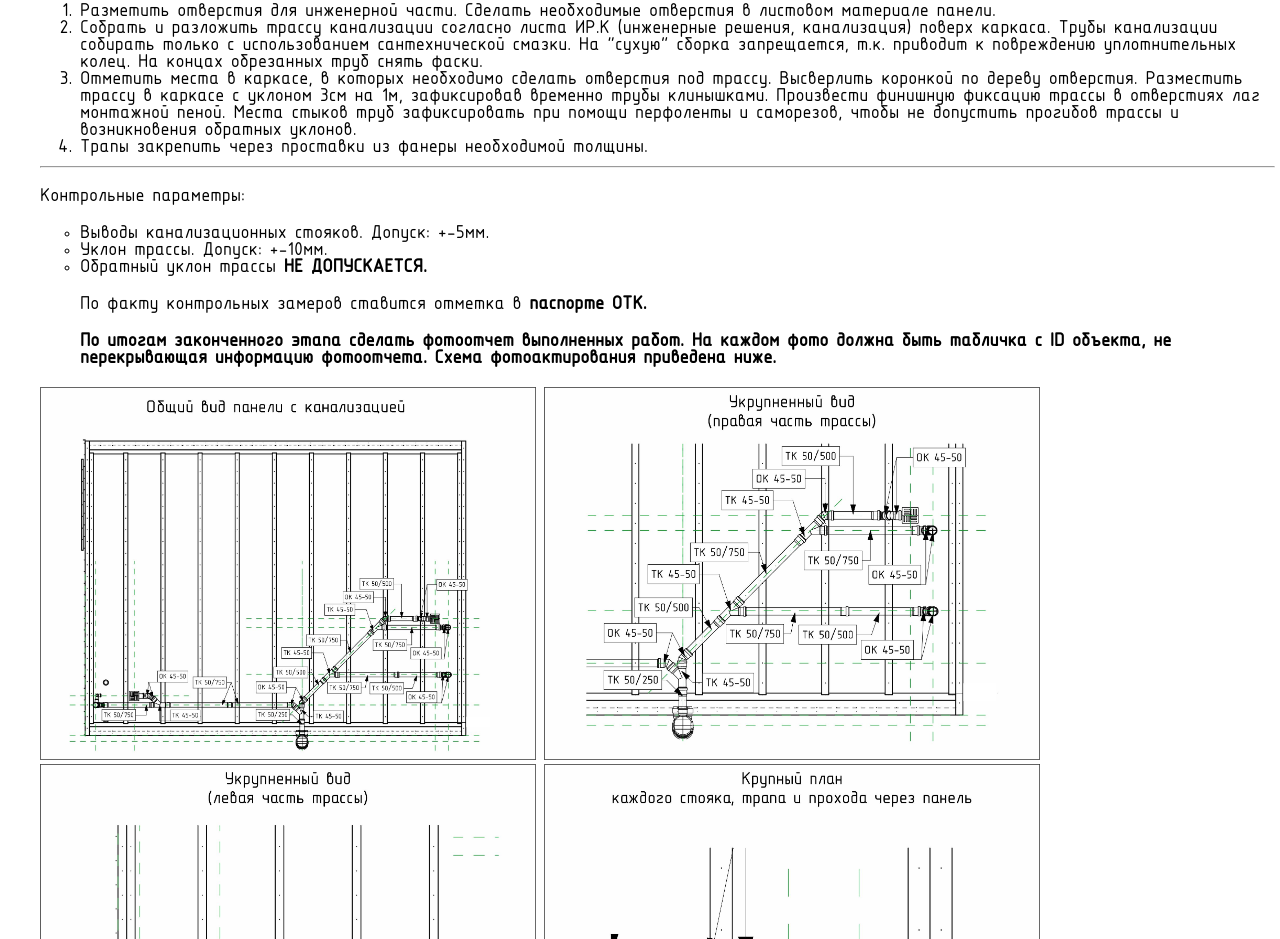
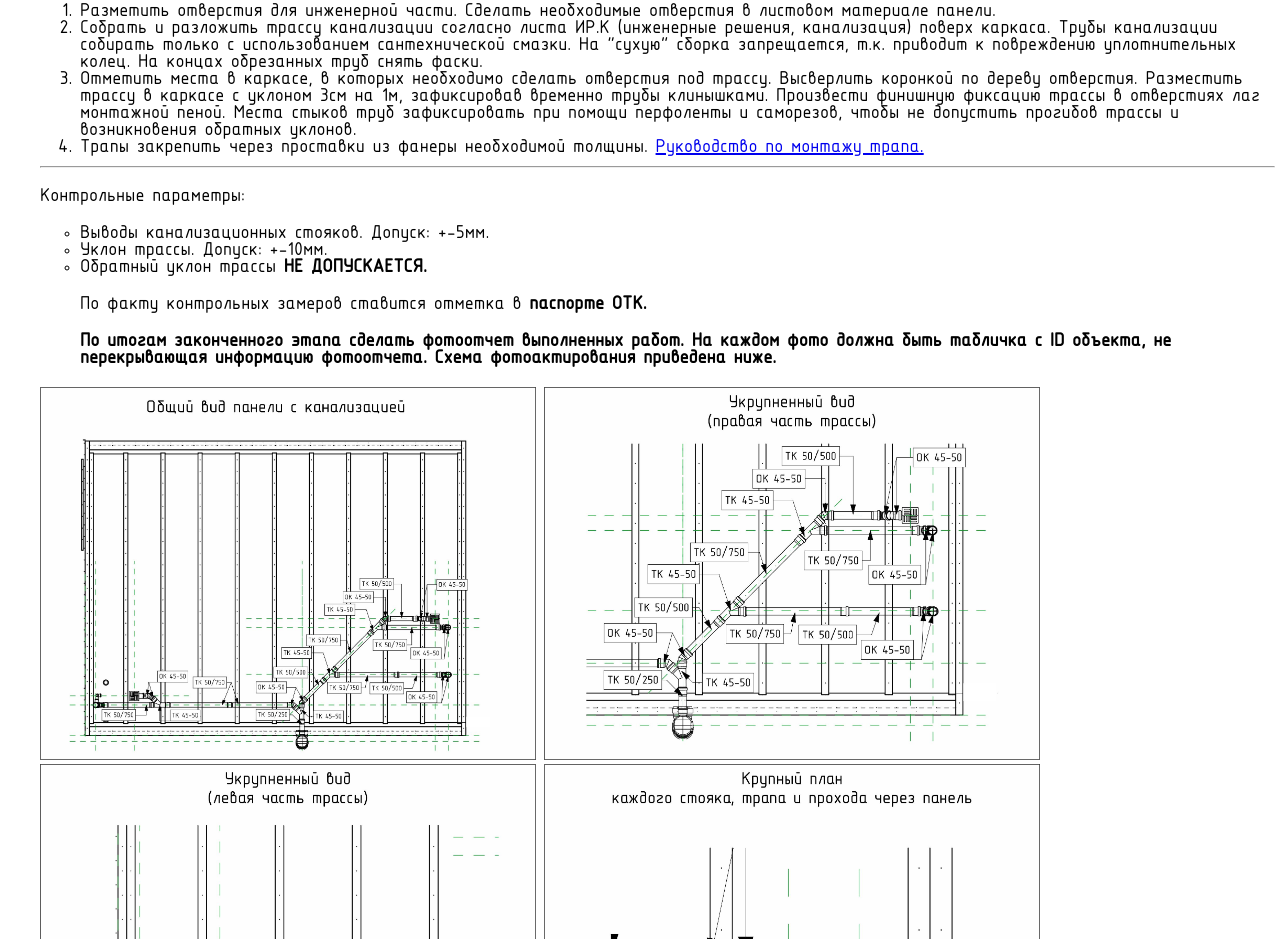
Before and after one commit to SuPeskov/PWP_Baza-2.0, a website: page 5.2/5.2.1.html in a window 1280 px wide. Shown: the part 4711-5650 px from the top of the page. Drawn offline with Linux system fonts and the light colour scheme; sample sign-in values are in the browser's storage.

Commit message:
добавлены ссылки на руководство по монтажу трапа

```diff
--- a/5.2/5.2.1.html
+++ b/5.2/5.2.1.html
@@ -234,7 +234,9 @@
                             коронкой по дереву отверстия. Разместить трассу в каркасе с уклоном 3см на 1м, зафиксировав временно трубы
                             клинышками. Произвести финишную фиксацию трассы в отверстиях лаг монтажной пеной. Места стыков труб зафиксировать
                             при помощи перфоленты и саморезов, чтобы не допустить прогибов трассы и возникновения обратных уклонов.</li>
-                        <li class="mainText">Трапы закрепить через проставки из фанеры необходимой толщины.</li>
+                        <li class="mainText">Трапы закрепить через проставки из фанеры необходимой толщины.
+                            <a href="https://disk.yandex.ru/i/vHCud--dh6HR-g" target="_blank" rel="noopener noreferrer">Руководство по монтажу трапа.</a>
+                        </li>
                     </ol>
                     <hr>
                     <p>Контрольные параметры:</p>
```
Also changed, not shown: 5.3/5.3.6.html (+3 -1 lines).
